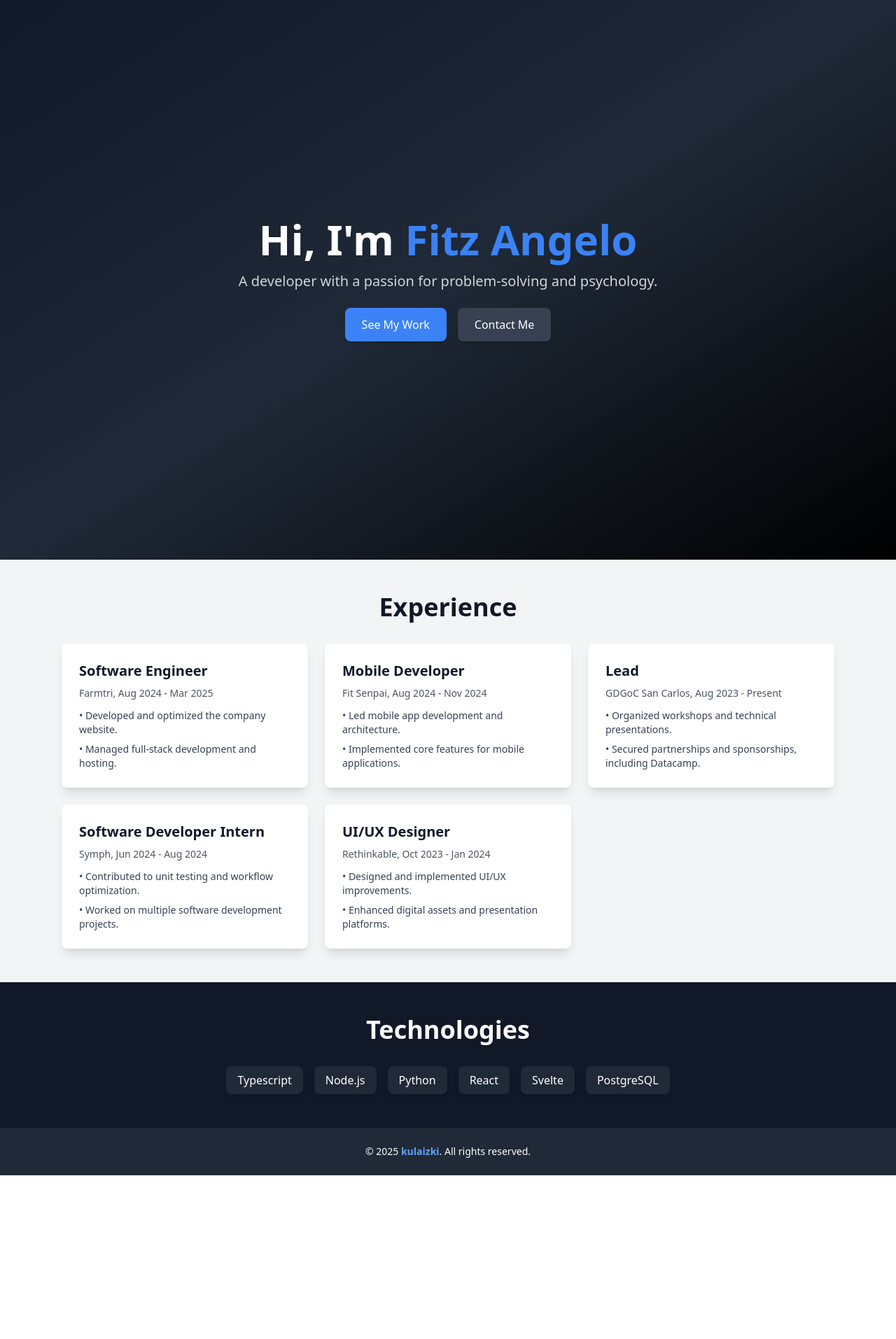
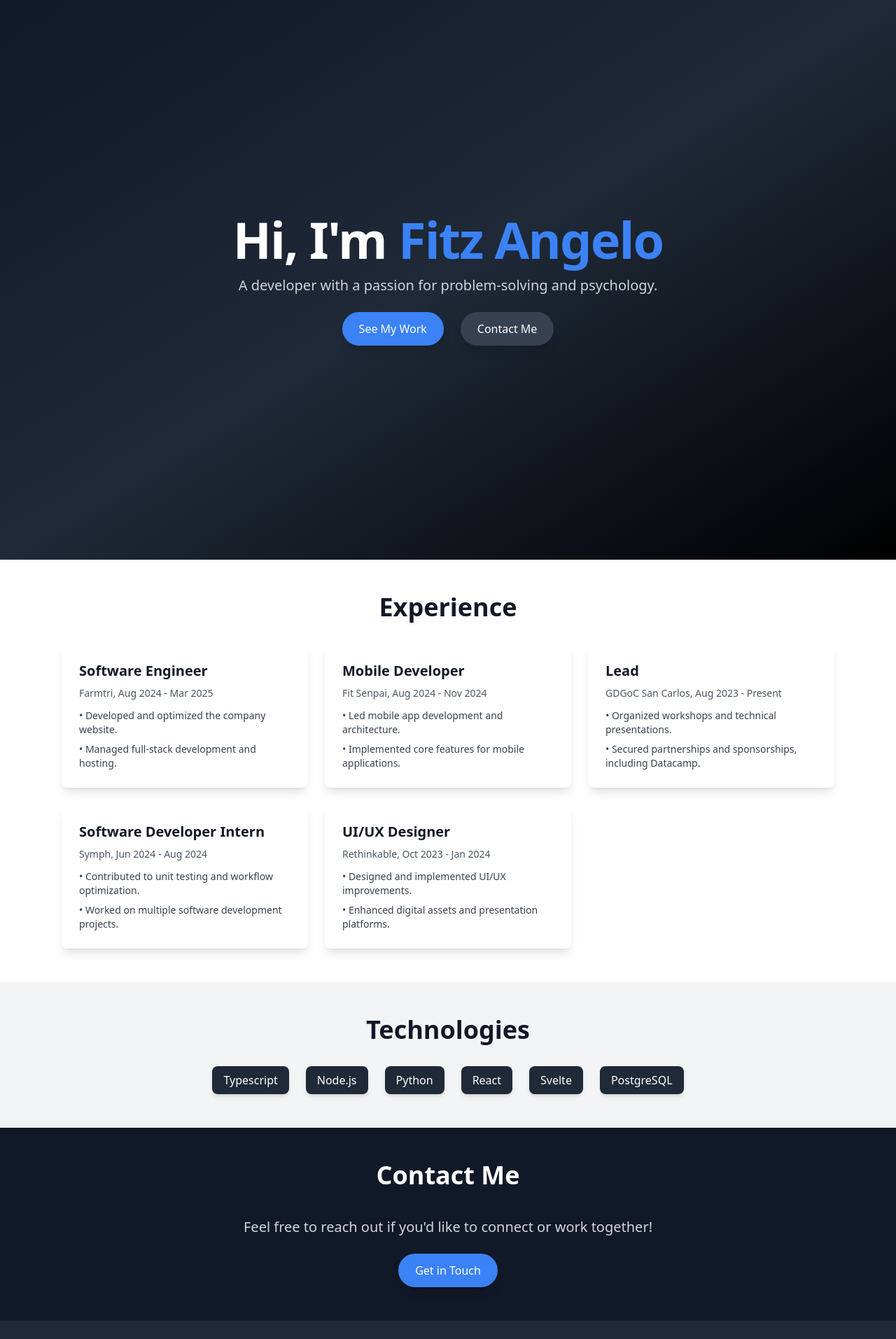
Before and after one commit to kulaizki/portfolio, a SvelteKit app: page / in a window 1280 px wide. Shown: the top 1914 px of the page at 70% size. Before the commit the page ends 1680 px from the top, so only its background shows below. Built offline with nearby package versions, Linux system fonts and the light colour scheme.

Commit message:
feat: add Contact section & TechItem text color

```diff
--- a/src/lib/components/TechItem.svelte
+++ b/src/lib/components/TechItem.svelte
@@ -2,6 +2,6 @@
   export let techName = '';
 </script>
 
-<div class="px-4 py-2 bg-gray-800 rounded-lg shadow-md hover:bg-blue-500 hover:text-white transition-all duration-300">
+<div class="px-4 py-2 bg-gray-800 rounded-lg shadow-md hover:bg-blue-500 text-white hover:text-white transition-all duration-300">
   {techName}
 </div>
--- a/src/routes/+page.svelte
+++ b/src/routes/+page.svelte
@@ -3,35 +3,34 @@
   import TechItem from '$lib/components/TechItem.svelte';
 </script>
 
+<!-- Hero -->
 <section class="bg-gradient-to-br from-gray-900 via-gray-800 to-black text-white min-h-screen flex items-center justify-center">
-  <div class="max-w-4xl px-6 flex flex-col md:flex-row items-center text-center md:gap-6">
-    <div class="flex flex-col items-center">
-      <h1 class="text-4xl md:text-6xl font-bold md:whitespace-nowrap">
+  <div class="max-w-4xl px-6 text-center">
+    <h1 class="text-5xl md:text-7xl font-bold tracking-tight mb-4">
       Hi, I'm <span class="text-blue-500">Fitz Angelo</span>
     </h1>
-      <p class="mt-4 text-lg md:text-xl text-gray-300 md:whitespace-nowrap">
+    <p class="text-lg md:text-xl text-gray-300 mb-6">
       A developer with a passion for problem-solving and psychology.
     </p>
-
-      <div class="mt-6 flex justify-center md:justify-start space-x-4">
+    <div class="flex justify-center gap-6">
       <a
         href="#experience"
-          class="px-6 py-3 bg-blue-500 text-white rounded-lg shadow-md hover:bg-blue-600 transition"
+        class="px-6 py-3 bg-blue-500 text-white rounded-full shadow-lg hover:bg-blue-600 transition-all duration-300"
       >
         See My Work
       </a>
       <a
         href="#contact"
-          class="px-6 py-3 bg-gray-700 text-white rounded-lg shadow-md hover:bg-gray-600 transition"
+        class="px-6 py-3 bg-gray-700 text-white rounded-full shadow-lg hover:bg-gray-600 transition-all duration-300"
       >
         Contact Me
       </a>
     </div>
   </div>
-  </div>
 </section>
 
-<section id="experience" class="py-12 bg-gray-100 text-gray-900">
+<!-- Experience -->
+<section id="experience" class="py-12 bg-white text-gray-900">
   <div class="max-w-6xl mx-auto px-6">
     <h2 class="text-3xl md:text-4xl font-bold text-center mb-8">Experience</h2>
     <div class="grid grid-cols-1 sm:grid-cols-2 lg:grid-cols-3 gap-6">
@@ -45,7 +44,6 @@
         ]}
         link="https://farmtri.com"
       />
-
       <ExperienceCard
         title="Mobile Developer"
         company="Fit Senpai"
@@ -56,7 +54,6 @@
         ]}
         link="https://www.fitsenpai.com/"
       />
-
       <ExperienceCard
         title="Lead"
         company="GDGoC San Carlos"
@@ -67,7 +64,6 @@
         ]}
         link="https://gdg.community.dev/gdg-on-campus-university-of-san-carlos-cebu-philippines/"
       />
-
       <ExperienceCard
         title="Software Developer Intern"
         company="Symph"
@@ -78,7 +74,6 @@
         ]}
         link="https://www.symph.co/"
       />
-
       <ExperienceCard
         title="UI/UX Designer"
         company="Rethinkable"
@@ -93,10 +88,11 @@
   </div>
 </section>
 
-<section id="technologies" class="py-12 bg-gray-900 text-white">
+<!-- Technologies -->
+<section id="technologies" class="py-12 bg-gray-100 text-gray-900">
   <div class="max-w-6xl mx-auto px-6">
     <h2 class="text-3xl md:text-4xl font-bold text-center mb-8">Technologies</h2>
-    <div class="flex flex-wrap justify-center gap-4">
+    <div class="flex flex-wrap justify-center gap-6">
       <TechItem techName="Typescript" />
       <TechItem techName="Node.js" />
       <TechItem techName="Python" />
@@ -107,6 +103,22 @@
   </div>
 </section>
 
+<section id="contact" class="py-12 bg-gray-900 text-white">
+  <div class="max-w-6xl mx-auto px-6 flex flex-col items-center justify-center text-center">
+    <h2 class="text-3xl md:text-4xl font-bold mb-10">Contact Me</h2>
+    <p class="text-lg md:text-xl text-gray-300 mb-6">
+      Feel free to reach out if you'd like to connect or work together!
+    </p>
+    <a
+      href="mailto:fitzsixto.work@gmail.com"
+      class="px-6 py-3 bg-blue-500 text-white rounded-full shadow-lg hover:bg-blue-600 transition-all duration-300"
+    >
+      Get in Touch
+    </a>
+  </div>
+</section>
+
+<!-- Footer -->
 <footer class="py-6 bg-gray-800 text-white">
   <div class="max-w-6xl mx-auto px-6 flex justify-center items-center">
     <p class="text-sm">
```
Lines whose indentation alone changed are shown as unchanged.
